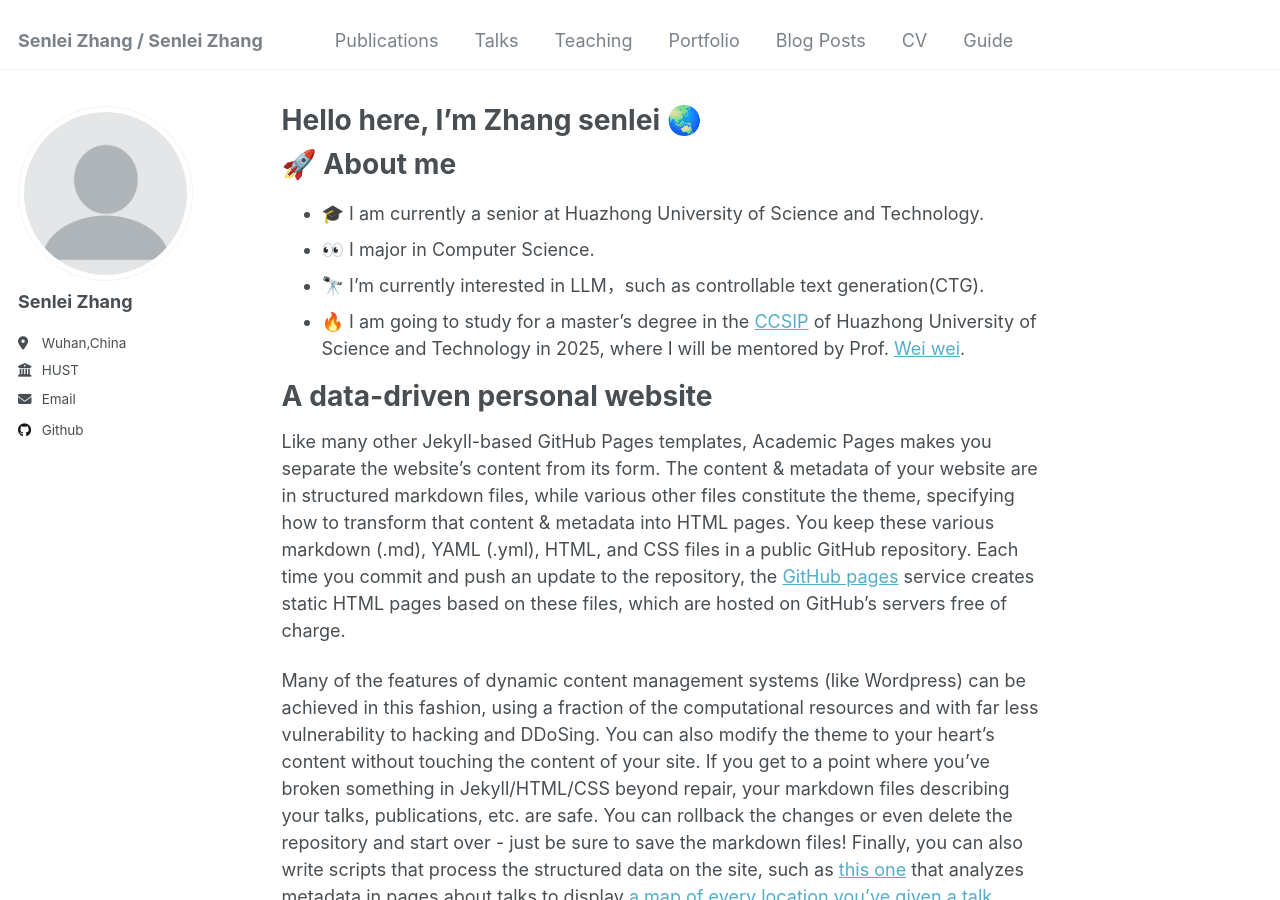
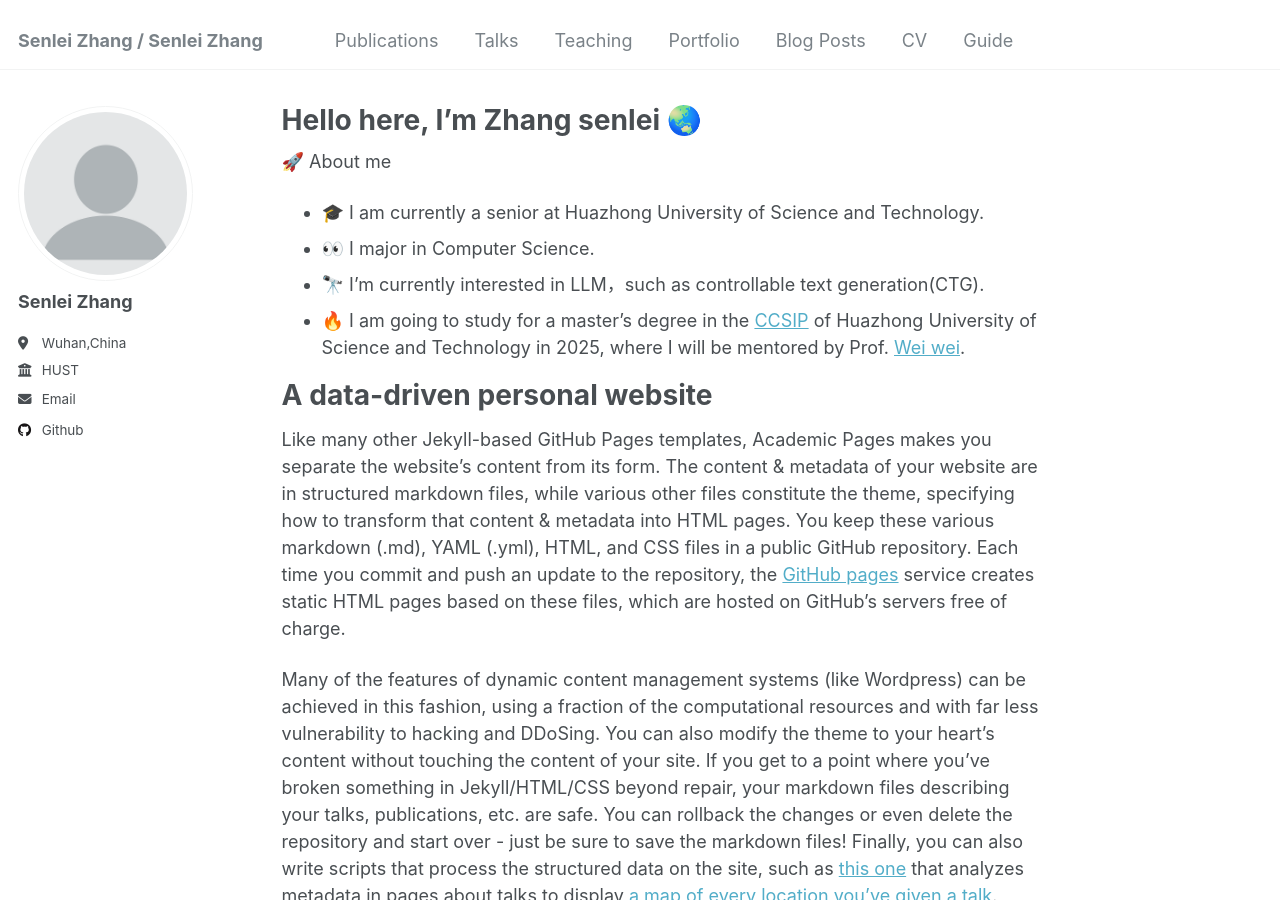
Before and after one commit to zslchase/zslchase.github.io, a Jekyll site: the page built from _pages/about.md, in a window 1280 px wide and 900 px high. Built offline with Jekyll 4.4.1, drawn with Linux system fonts in a browser that asks for light colours.

```diff
--- a/_pages/about.md
+++ b/_pages/about.md
@@ -7,7 +7,7 @@ redirect_from:
   - /about.html
 ---
 
-# 🚀 About me
+🚀 About me
 
 - 🎓 I am currently a senior at Huazhong University of Science and Technology.
 - 👀 I major in Computer Science.
```
